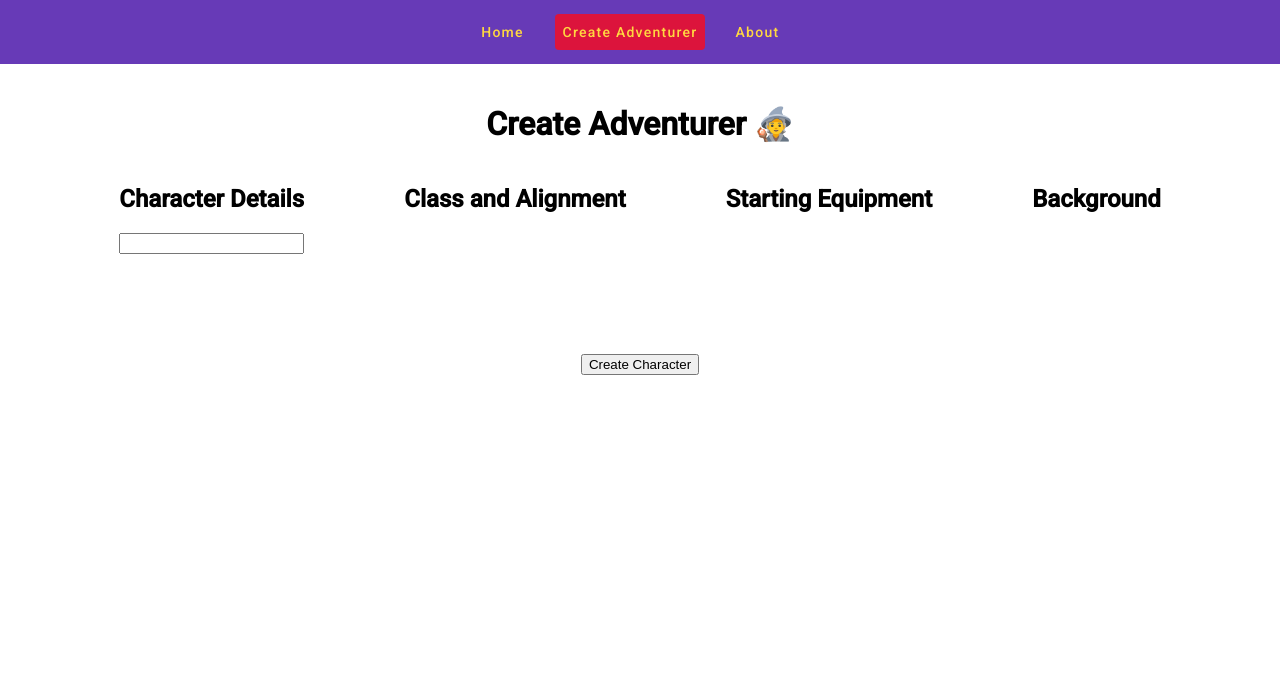
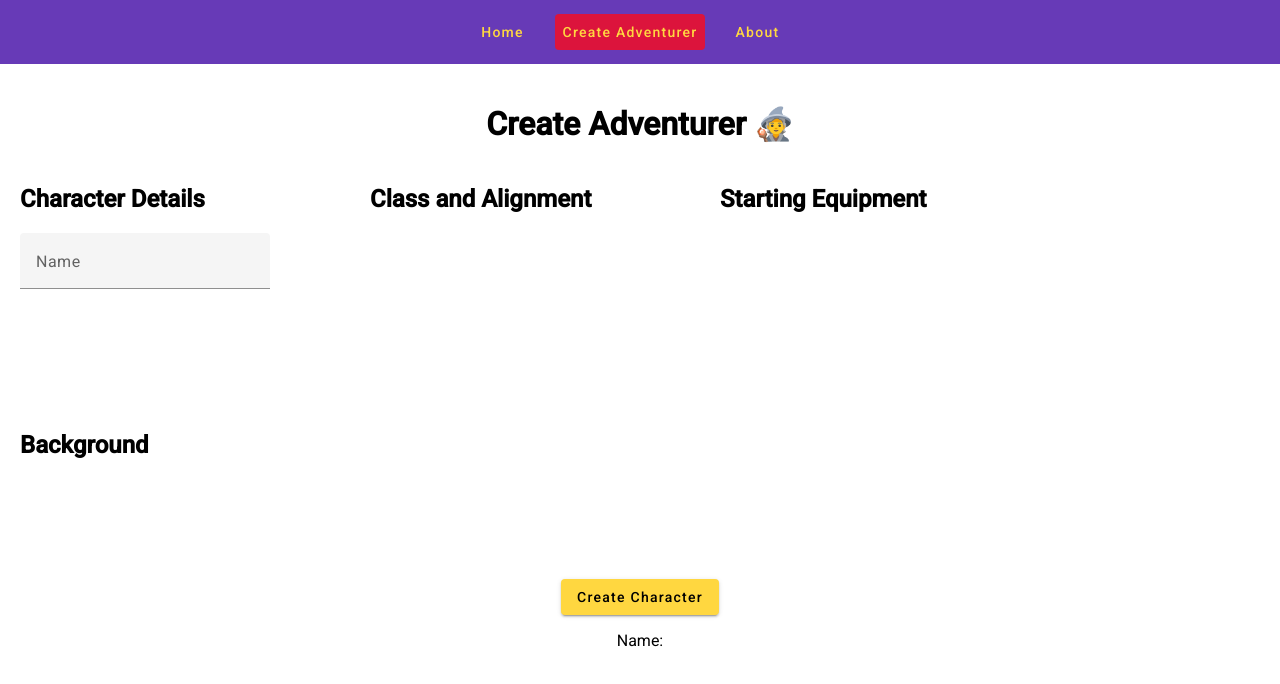
Before and after one commit to coreybigboi/adventurerCreator, an Angular app: page /create in a window 1280 px wide. Shown: the top 684 px of the page. Built offline with nearby package versions, Linux system fonts and the light colour scheme.

Commit message:
adds form group to create page

```diff
--- a/src/app/pages/about/about.component.html
+++ b/src/app/pages/about/about.component.html
@@ -1,4 +1,4 @@
 <div class="about-page-container">
-  <h1>About 📝</h1>
+  <h1>About this Project 📝</h1>
   <p>I developed this site as a learning exercise for Angular's reactive forms.</p>
 </div>
--- a/src/app/pages/create-adventurer/create-adventurer.component.css
+++ b/src/app/pages/create-adventurer/create-adventurer.component.css
@@ -20,3 +20,9 @@ form{
   flex-wrap: wrap;
   gap: 100px
 }
+
+.form-submodule{
+  display: flex;
+  flex-direction: column;
+  min-width: 250px;
+}
--- a/src/app/pages/create-adventurer/create-adventurer.component.html
+++ b/src/app/pages/create-adventurer/create-adventurer.component.html
@@ -1,10 +1,13 @@
 <div class="create-page-container">
   <h1>Create Adventurer 🧙</h1>
-  <form>
+  <form [formGroup]="characterform">
     <div class="form-container">
       <span class="form-submodule">
         <h2>Character Details</h2>
-        <input type="text" [formControl]="nameControl">
+        <mat-form-field>
+          <mat-label>Name</mat-label>
+          <input type="text" matInput formControlName="nameControl" placeholder="Type character's name here">
+        </mat-form-field>
       </span>
         <span class="form-submodule">
         <h2>Class and Alignment</h2>
@@ -16,6 +19,7 @@
         <h2>Background</h2>
       </span>
     </div>
-    <button type="submit">Create Character</button>
+    <button mat-raised-button color="accent" type="submit">Create Character</button>
   </form>
+  <p>Name: {{characterform.value.nameControl}}</p>
 </div>
--- a/src/app/pages/create-adventurer/create-adventurer.component.ts
+++ b/src/app/pages/create-adventurer/create-adventurer.component.ts
@@ -1,14 +1,26 @@
 import { Component } from '@angular/core';
-import {ReactiveFormsModule, FormsModule, FormControl} from "@angular/forms";
+import {ReactiveFormsModule, FormsModule, FormControl, FormGroup} from "@angular/forms";
+import {MatButtonModule} from "@angular/material/button";
+import {MatInputModule} from "@angular/material/input";
 
 @Component({
   selector: 'app-create-adventurer',
   standalone: true,
-  imports: [ReactiveFormsModule, FormsModule],
+  imports: [ReactiveFormsModule, FormsModule, MatButtonModule, MatInputModule],
   templateUrl: './create-adventurer.component.html',
   styleUrl: './create-adventurer.component.css'
 })
 export class CreateAdventurerComponent {
-  nameControl : FormControl<string | null> = new FormControl("");
 
+  characterform = new FormGroup({
+    nameControl: new FormControl(""),
+    classControl: new FormControl(""),
+    raceControl: new FormControl(""),
+    alignmentControl: new FormControl(""),
+    dobControl: new FormControl(""),
+    backgroundControl: new FormControl(""),
+    equipmentControl: new FormControl(""),
+    goldPiecesControl: new FormControl(""),
+    agreesTermsControl: new FormControl(""),
+  });
 }
```
